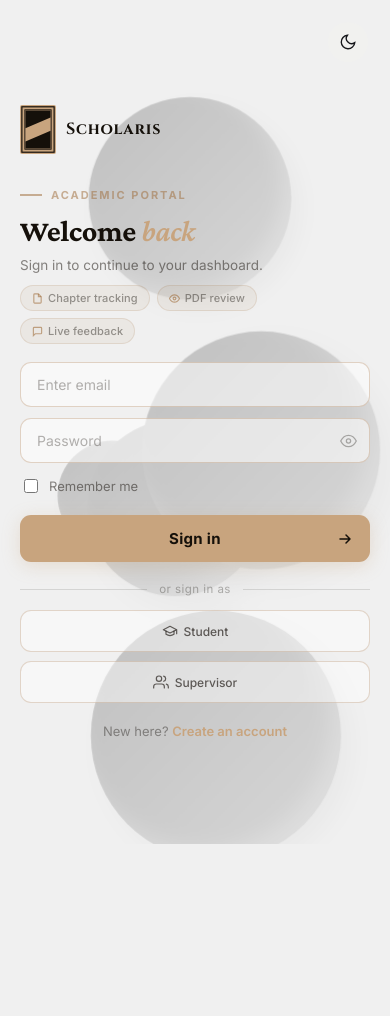
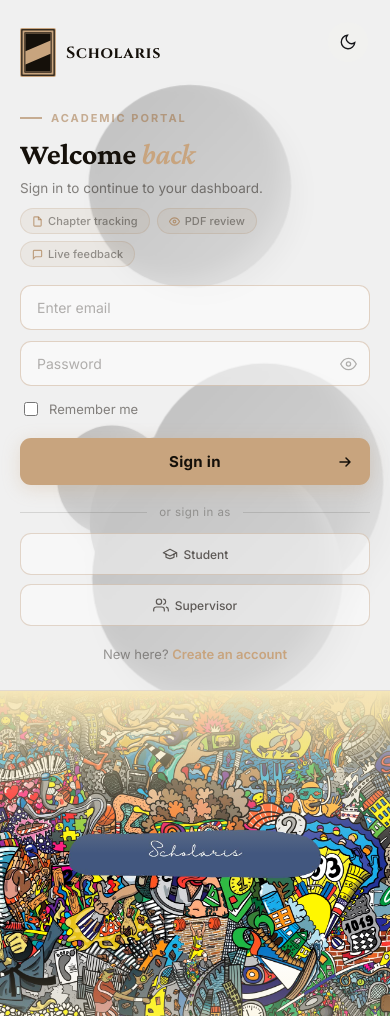
Before and after one commit to Darkhydraxl/scholaris-, a Flask app: page /login in a window 390 px wide. Before the commit the page ends 844 px from the top, so only its background shows below. Run offline with Flask 3, Linux system fonts and the light colour scheme; parts of the project's set-up code (start-up, migrations or seed data) failed here and were passed over; some libraries are stand-ins or nearby versions; some web fonts are replaced.

Commit message:
Revert mobile fill-screen: restore stacked panels with right panel visible
Both login and register pages restored to pre-mobile state. Right panel
is visible again, stacked below the left panel on small viewports.

Co-Authored-By: Claude Sonnet 4.6 <noreply@anthropic.com>

```diff
--- a/ifyscs/app/templates/auth/login.html
+++ b/ifyscs/app/templates/auth/login.html
@@ -128,15 +128,12 @@
 <style>
 @import url('https://fonts.googleapis.com/css2?family=Crimson+Pro:ital,wght@0,600;0,700;1,400;1,600&display=swap');
 
-/* Prevent blobs from widening the document on mobile */
-body { overflow-x: hidden; }
-
 /* ═══════════════════════════════════
    Layout
 ═══════════════════════════════════ */
 .asl-wrap {
   display: flex;
-  min-height: 100dvh;
+  min-height: 100vh;
   background: #0c0c10;
 }
 
@@ -161,9 +158,9 @@ body { overflow-x: hidden; }
 }
 @keyframes asl-blob-float {
   0%   { transform: translate(0,0) scale(1); }
-  33%  { transform: translate(28px,36px) scale(1.2); }
-  66%  { transform: translate(-14px,18px) scale(0.8); }
-  100% { transform: translate(14px,-18px) scale(1.1); }
+  33%  { transform: translate(8vw,15vh) scale(1.2); }
+  66%  { transform: translate(-4vw,8vh) scale(0.8); }
+  100% { transform: translate(4vw,-8vh) scale(1.1); }
 }
 @media (prefers-reduced-motion: reduce) {
   .asl-blob { animation: none !important; }
@@ -622,8 +619,27 @@ body { overflow-x: hidden; }
 ═══════════════════════════════════ */
 @media (max-width: 880px) {
   .asl-wrap  { flex-direction: column; }
-  .asl-left  { width: 100%; min-height: 100dvh; padding: 36px 28px; border-right: none; border-bottom: none; overflow: hidden; }
-  .asl-right { display: none; }
+  .asl-left  { width: 100%; padding: 36px 28px; border-right: none; border-bottom: 1px solid rgba(255,255,255,0.06); }
+  .asl-right { flex: none; min-height: 220px; }
+  [data-theme="light"] .asl-left { border-bottom-color: rgba(160,110,60,0.18); }
+
+  /* On stacked layout the blend comes from the top (left panel is above) */
+  .asl-right::before {
+    background: linear-gradient(
+      to bottom,
+      #0c0c10 0%,
+      rgba(12,12,16,0.55) 18%,
+      transparent 50%
+    );
+  }
+  [data-theme="light"] .asl-right::before {
+    background: linear-gradient(
+      to bottom,
+      #f5e6b8 0%,
+      rgba(245,230,184,0.55) 18%,
+      transparent 50%
+    );
+  }
 }
 @media (max-width: 480px) {
   .asl-left    { padding: 28px 20px; }
```
Also changed, not shown: ifyscs/app/templates/auth/register.html (+24 -9 lines).
